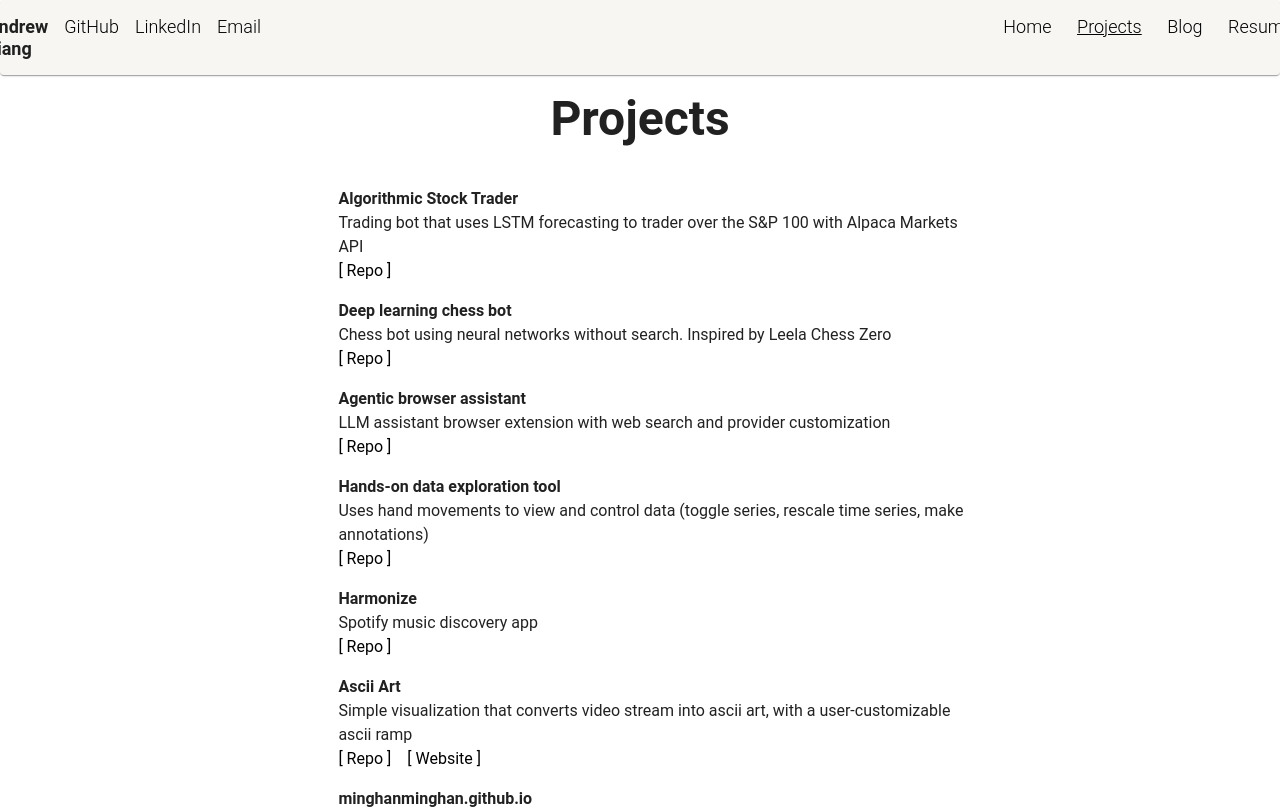
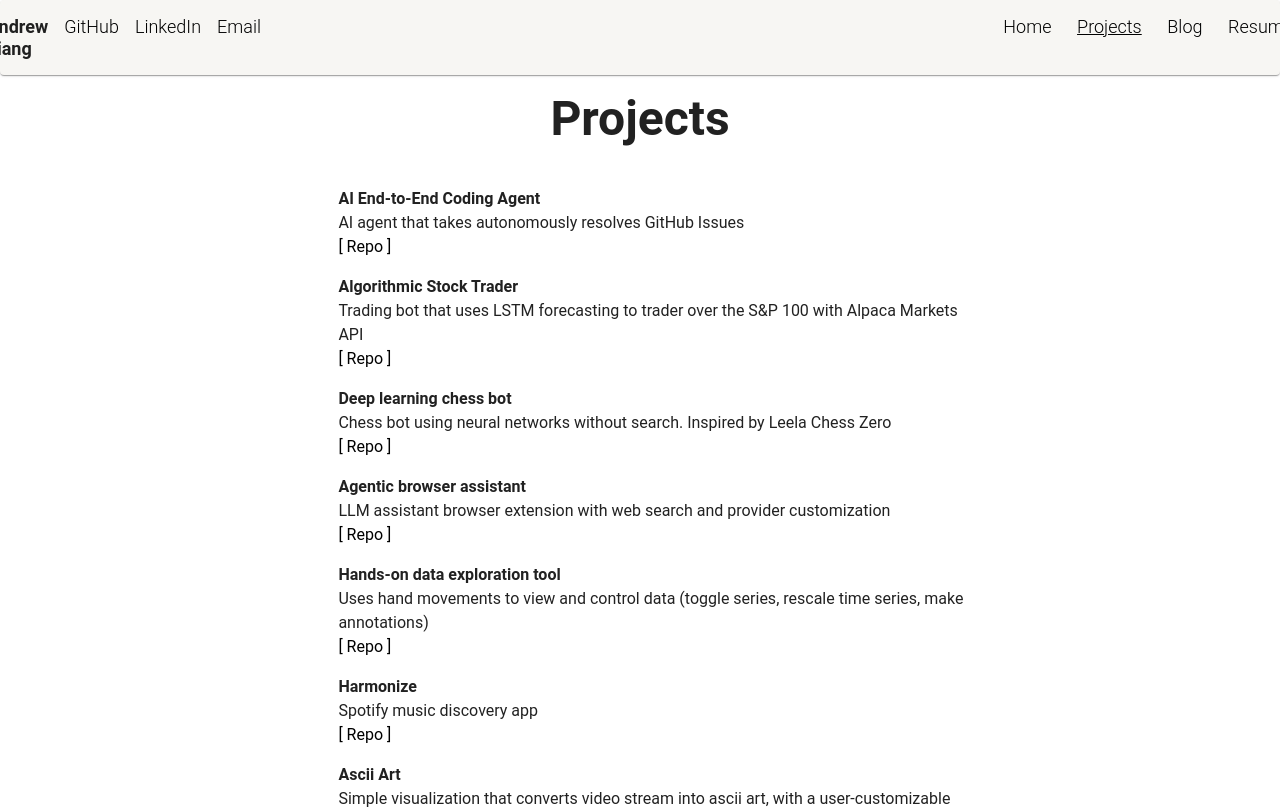
Before and after one commit to minghanminghan/minghanminghan.github.io, a Next.js app: page /projects in a window 1280 px wide. Shown: the top 809 px of the page. Built offline with nearby package versions, Linux system fonts and the light colour scheme.

Commit message:
added AI coding agent project

```diff
--- a/src/constants/projectList.ts
+++ b/src/constants/projectList.ts
@@ -7,6 +7,11 @@ export type Project = {
 }
 
 export const Projects: Project[] = [
+    {
+        name: 'AI End-to-End Coding Agent',
+        description: 'AI agent that takes autonomously resolves GitHub Issues',
+        source: 'https://github.com/minghanminghan/coding-agent'
+    },
     {
         name: 'Algorithmic Stock Trader',
         description: 'Trading bot that uses LSTM forecasting to trader over the S&P 100 with Alpaca Markets API',
```
